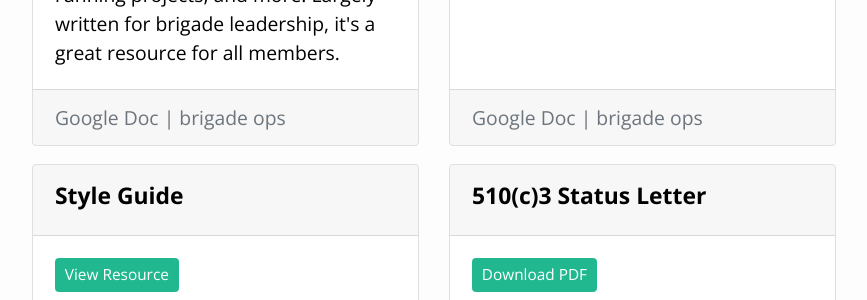
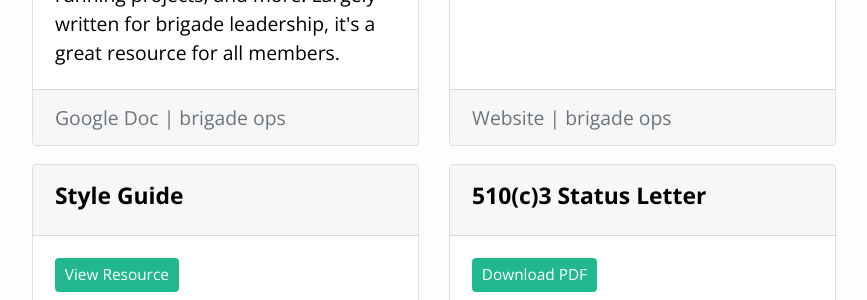
Before and after one commit to openoakland/openoakland.org, a Jekyll site: the page built from src/resources.md, in a window 1280 px wide and 900 px high, scrolled down 6159 px. Shown: the part 156-456 px from the top of the window, without its empty margins (206-1073 px from the left). Built offline with Jekyll 4.4.1, drawn with Linux system fonts in a browser that asks for light colours; nearby versions of some CDN libraries.

Commit message:
Update links to bylaws throughout site

```diff
--- a/src/_data/resources-brigadeops.yml
+++ b/src/_data/resources-brigadeops.yml
@@ -14,8 +14,8 @@
  name: Steering Committee Bylaws
  author: OpenOakland
  description: The guiding regulations adopted by OpenOakland when we moved to a steering committee leadership model.
- format: Google Doc
- link: https://docs.google.com/document/d/1QR-fr1WnmXkZoVNmWnZ9drzfmaZoPkodEOx-PkExt94/edit?usp=sharing
+ format: Website
+ link: /bylaws
  button-text: View Resource
  secondaryLink:
  secondaryLinkText:
--- a/src/_includes/footer.html
+++ b/src/_includes/footer.html
@@ -8,7 +8,7 @@
           <br />
           <a href="{{ site.baseurl }}/our-values">Our Values</a>
           <br />
-          <a href="https://docs.google.com/document/d/1QR-fr1WnmXkZoVNmWnZ9drzfmaZoPkodEOx-PkExt94/">Brigade bylaws</a>
+          <a href="/bylaws">Brigade bylaws</a>
           <br />
           <a href="{{ site.baseurl }}/press">Press Page</a>
         </div>
```
Also changed, not shown: src/_posts/2021-10-04-september-steering-committee-recap.md (+1 -1 lines).
